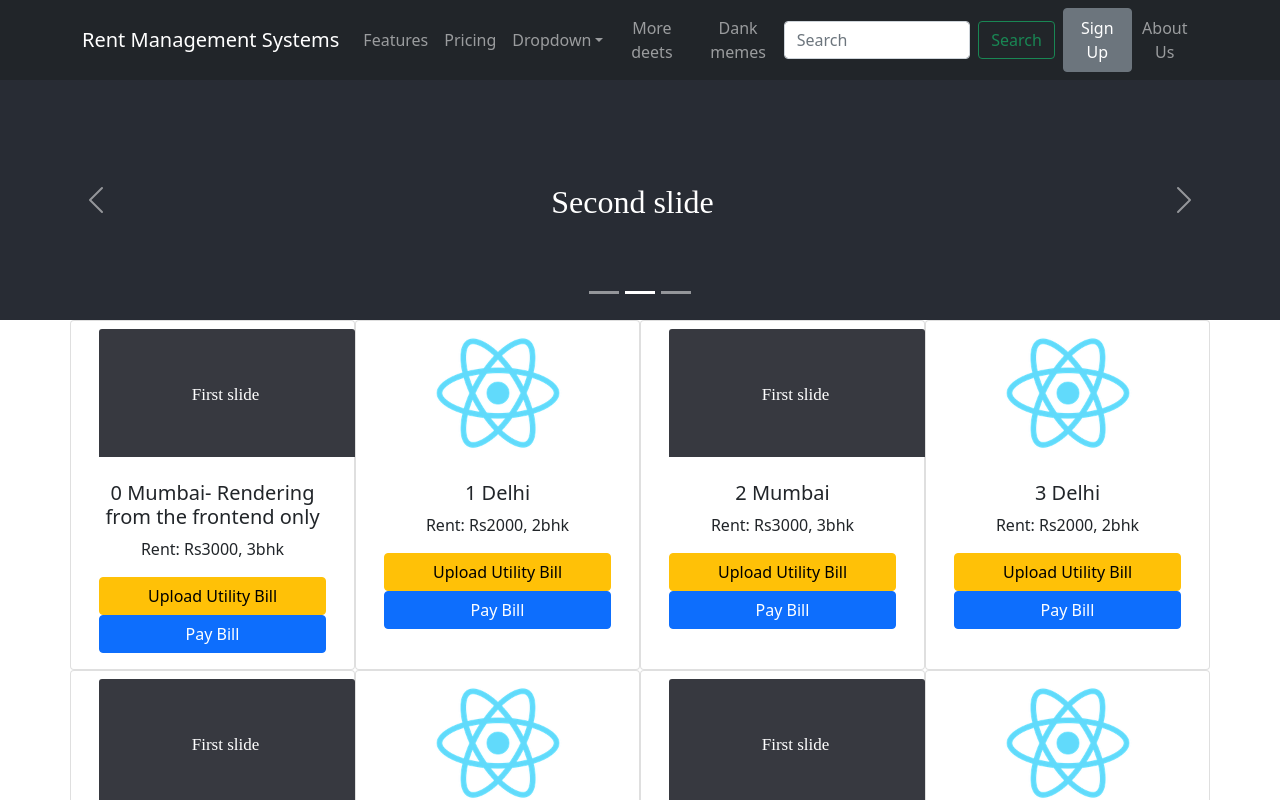
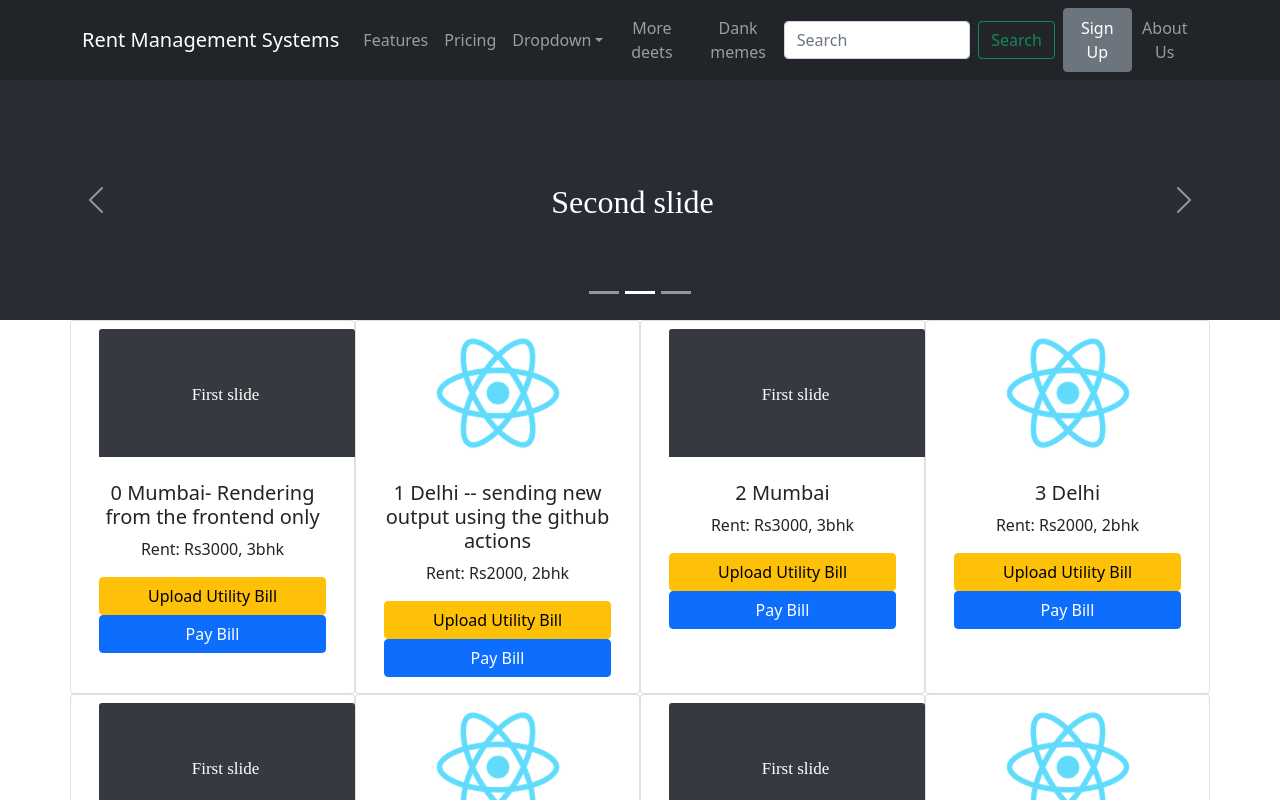
Before and after one commit to as1733/RentManagementSystem, a React (Create React App) app in the folder rms/: page / in a window 1280 px wide. Shown: the top 800 px of the page. Built offline with nearby package versions, Linux system fonts and the light colour scheme; no server answers.

Commit message:
Checking the github actions for autodeployment

```diff
--- a/rms/src/components/PropertyContainer.js
+++ b/rms/src/components/PropertyContainer.js
@@ -25,7 +25,7 @@ class PropertyContainer extends Component{
       }
       ,
       {
-        cardTitle : "Delhi",
+        cardTitle : "Delhi -- sending new output using the github actions",
         cardText : "Rent: Rs2000, 2bhk",
         imgLocation : "logo192.png"
       },
--- a/rms/src/components/carousel.js
+++ b/rms/src/components/carousel.js
@@ -4,7 +4,7 @@ import img1 from "../shared/sample1.svg";
 import img2 from "../shared/sample2.svg";
 import img3 from "../shared/sample3.svg";
 
-class Carosul extends Component {
+class Carousel extends Component {
   constructor(props) {
     super(props);
   }
@@ -80,4 +80,4 @@ class Carosul extends Component {
   }
 }
 
-export default Carosul;
+export default Carousel;
```
